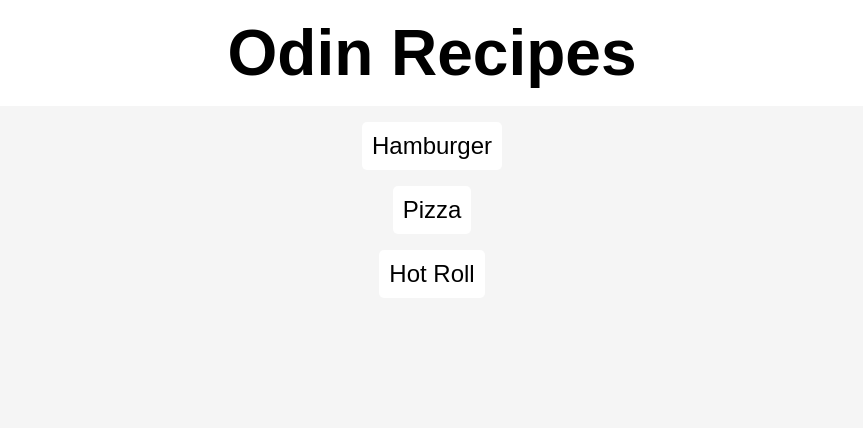
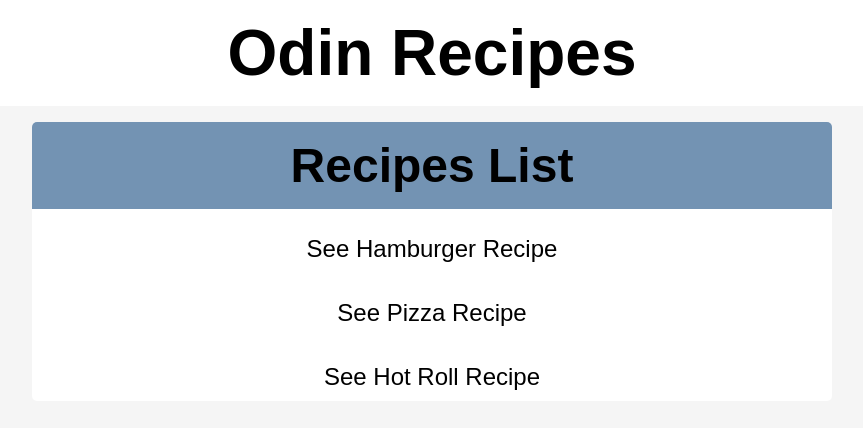
Before and after one commit to felipedantaspos/odin-recipes, a plain HTML site: page index.html in a window 1280 px wide. Shown: the whole page, without its empty margins (208-1071 px from the left). Drawn offline with Linux system fonts and the light colour scheme.

Commit message:
Style: style homepage

```diff
--- a/index.html
+++ b/index.html
@@ -9,12 +9,15 @@
 </head>
 
 <body>
-  <h1>Odin Recipes</h1>
-  <ul class="list">
-    <li class="food"><a href="./recipes/hamburguer.html">Hamburger</a></li>
-    <li class="food"><a href="./recipes/pizza.html">Pizza</a></li>
-    <li class="food"><a href="./recipes/hot-roll.html">Hot Roll</a></li>
-  </ul>
+  <h1 class="header">Odin Recipes</h1>
+  <div class="bg-list">
+    <ul class="list">
+      <h2 class="tittle">Recipes List</h2>
+      <li class="food"><a href="./recipes/hamburguer.html">See Hamburger Recipe</a></li>
+      <li class="food"><a href="./recipes/pizza.html">See Pizza Recipe</a></li>
+      <li class="food"><a href="./recipes/hot-roll.html">See Hot Roll Recipe</a></li>
+    </ul>
+  </div>
 </body>
 
 </html>
--- a/style.css
+++ b/style.css
@@ -10,22 +10,37 @@ body {
   text-align: center;
 }
 
+.bg-list {
+  background: #ffffff;
+  width: 800px;
+  margin: 0 auto;
+  border-radius: 5px;
+  box-sizing: border-box;
+}
+
 ul,
 ol {
   margin: 0px;
   padding: 0px;
 }
 
-li {
-  list-style: none;
-  margin-bottom: 1rem;
-}
-
-h1 {
+.header {
   font-size: 64px;
   background: #ffffff;
   margin-bottom: 1rem;
   padding: 1rem;
+}
+
+.tittle {
+  font-size: 48px;
+  padding: 1rem;
+  background-color: #7393b3;
+  border-radius: 5px 5px 0px 0px;
+}
+
+li {
+  list-style: none;
+  margin: 1rem 0;
 }
 
 a {
@@ -36,7 +51,6 @@ a {
   background-color: #ffffff;
   padding: 10px;
   display: inline-block;
-  border-radius: 5px;
 }
 
 a:hover {
```
